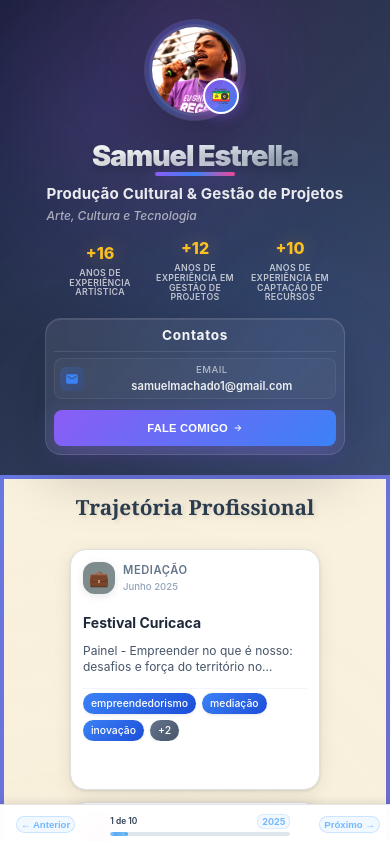
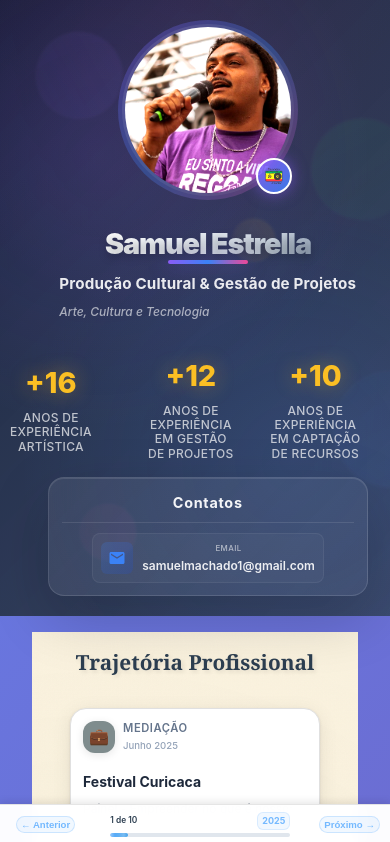
Before and after one commit to samuelmachado1/portifolioCultural, a React (Vite) app: page / in a window 390 px wide. Shown: the top 842 px of the page. Built offline with nearby package versions, Linux system fonts and the light colour scheme.

Commit message:
feat: update home layout

```diff
--- a/src/styles/portfolio.css
+++ b/src/styles/portfolio.css
@@ -929,494 +929,102 @@
   }
 }
 
-@media (max-width: 1200px) {
-  .header-content {
-    gap: 2.5rem;
+/* ===== CORREÇÕES MOBILE ESPECÍFICAS ===== */
+@media (max-width: 768px) {
+  /* Melhorar alinhamento do painel de contatos em mobile */
+  .contact-panel {
+    padding: 0.8rem !important;
+    gap: 0.6rem !important;
+    max-width: 320px !important;
+    width: 100% !important;
+    margin: 0 auto !important;
+    text-align: center !important;
   }
 
-  .main-profile {
-    gap: 2rem;
+  .contact-grid {
+    gap: 0.5rem !important;
+    align-items: center !important;
   }
 
-  .primary-name {
-    font-size: 3.2rem;
+  .contact-row {
+    justify-content: center !important;
+    max-width: 280px !important;
+    margin: 0 auto !important;
   }
 
-  .contact-panel {
-    width: 140px; /* Ajuste para telas menores */
-    min-width: 140px;
-  }
-}
-
-@media (max-width: 968px) {
-  .header-content {
-    grid-template-columns: 1fr;
-    gap: 3rem;
-    text-align: center;
-  }
-
-  .main-profile {
-    flex-direction: column;
-    gap: 2rem;
-    align-items: center;
-  }
-
-  .profile-info {
-    text-align: center;
-    align-items: center;
-  }
-
-  .name-accent {
-    left: 50%;
-    transform: translateX(-50%);
-  }
-
-  .stats-row {
-    justify-content: center;
-  }
-
-  .contact-panel {
-    width: auto; /* Largura flexível em tablets */
-    max-width: 180px; /* Ligeiramente maior em tablets */
-    margin: 0 auto;
+  .panel-title {
+    font-size: 0.9rem !important;
+    text-align: center !important;
   }
 }
 
 @media (max-width: 768px) {
-  .portfolio-header {
-    min-height: 160px !important; /* Reduzir ainda mais a altura mínima */
-    padding: 0.5rem !important;
-  }
-
-  .header-content {
-    padding: 1rem 1rem !important;
-    gap: 1.5rem !important;
-  }
-
-  .profile-info {
-    gap: 1rem !important; /* Reduzir gap entre seções */
-  }
-
-  .title-section {
-    gap: 0.3rem !important; /* Reduzir gap entre título e subtítulo */
-  }
-
-  .contact-panel {
-    padding: 0.5rem !important;
-    gap: 0.4rem !important;
-    max-width: 300px !important;
-    width: 100% !important;
-  }
-
-  .contact-grid {
-    gap: 0.3rem !important;
-  }
-
+  /* Ocultar botões de ação em mobile */
   .action-buttons {
-    margin-top: 0.3rem !important;
-  }
-
-  .panel-title {
-    font-size: 0.85rem !important;
+    display: none !important;
   }
 }
 
-@media (max-width: 480px) {
-  .portfolio-header {
-    min-height: 140px !important; /* Ainda menor para telas pequenas */
-  }
+/* ===== INÍCIO DAS MELHORIAS GLOBAIS ===== */
 
-  .header-content {
-    padding: 0.75rem 0.75rem !important;
-    gap: 1rem !important;
-  }
-
-  .primary-name {
-    font-size: 1.8rem !important;
-    line-height: 0.85 !important;
-  }
-
-  .primary-title {
-    font-size: 0.95rem !important;
-  }
-
-  .title-subtitle {
-    font-size: 0.75rem !important;
-  }
+/* Ajustes gerais para melhorar a legibilidade e o espaçamento */
+body {
+  line-height: 1.6;
+  font-size: 16px;
 }
 
-/* Layout super compacto para telas muito pequenas */
-@media (max-width: 360px) {
-  .portfolio-header {
-    min-height: 120px;
-    padding: 0.25rem;
-  }
-
-  .header-content {
-    padding: 0.75rem 0.5rem;
-    gap: 0.5rem;
-  }
-
-  .primary-name {
-    font-size: 1.8rem;
-  }
-
-  .stats-row {
-    gap: 0.5rem;
-  }
-
-  .stat-number {
-    font-size: 1rem;
-  }
-
-  .stat-label {
-    font-size: 0.55rem;
-  }
-
-  .contact-panel {
-    max-width: 260px;
-    padding: 0.5rem;
-  }
-
-  .panel-title {
-    font-size: 0.75rem;
-  }
-
-  .contact-row {
-    padding: 0.25rem;
-  }
-
-  .btn-primary {
-    padding: 0.4rem;
-    font-size: 0.65rem;
-    min-height: 32px;
-  }
+h1, h2, h3, h4, h5, h6 {
+  margin: 0;
+  padding: 0;
+  font-weight: 600;
 }
 
-/* Garantir que o board tenha espaço suficiente em mobile */
-@media (max-width: 768px) {
-  .board-container {
-    padding: 0.5rem;
-    padding-bottom: 60px; /* Espaço para o position indicator */
-    min-height: calc(100vh - 180px); /* Considera altura reduzida do header */
-  }
+p {
+  margin: 0;
+  padding: 0;
+  color: rgba(255, 255, 255, 0.9);
 }
 
-@media (max-width: 480px) {
-  .board-container {
-    padding: 0.25rem;
-    padding-bottom: 50px;
-    min-height: calc(100vh - 160px);
-  }
+/* Links */
+a {
+  color: #3b82f6;
+  text-decoration: none;
+  transition: color 0.3s ease;
 }
 
-/* ===== MELHORIAS DE RESPONSIVIDADE PARA MOBILE ===== */
-
-/* Layout mais compacto para mobile */
-@media (max-width: 768px) {
-  .portfolio-header {
-    min-height: 160px; /* Reduzir altura em tablet/mobile */
-    padding: 0.75rem;
-  }
-
-  .header-content {
-    flex-direction: column; /* Stack em mobile */
-    align-items: center;
-    gap: 1rem; /* Gap menor para mobile */
-    padding: 1.5rem 1rem;
-  }
-
-  .main-profile {
-    flex-direction: column;
-    align-items: center;
-    gap: 1.5rem;
-    text-align: center;
-  }
-
-  .avatar-container {
-    width: 120px;
-    height: 120px;
-  }
-
-  .primary-name {
-    font-size: 2.5rem;
-  }
-
-  .contact-panel {
-    width: 100%; /* Largura total em mobile */
-    max-width: 300px; /* Máximo menor para mobile */
-    padding: 0.75rem;
-    gap: 0.5rem; /* Gap menor */
-  }
-
-  .panel-title {
-    font-size: 0.9rem;
-  }
-
-  .contact-grid {
-    gap: 0.4rem; /* Gap menor entre contatos */
-  }
-
-  .contact-row {
-    padding: 0.4rem; /* Padding menor */
-  }
-
-  /* Ocultar telefone em mobile - redundante com botão "Fale comigo" */
-  .phone-row {
-    display: none !important;
-  }
-
-  .contact-filter-section {
-    display: none !important; /* Ocultar filtros completamente em mobile */
-  }
-
-  .action-buttons {
-    gap: 0.4rem;
-    margin-top: 0.5rem;
-  }
-
-  .btn-primary {
-    padding: 0.6rem;
-    font-size: 0.75rem;
-    min-height: 40px; /* Altura maior para melhor toque */
-  }
-
-  .floating-particles {
-    display: none; /* Remove partículas em mobile */
-  }
+a:hover {
+  color: #2563eb;
 }
 
-@media (max-width: 480px) {
-  .portfolio-header {
-    min-height: 140px; /* Ainda mais compacto */
-    padding: 0.5rem;
-  }
-
-  .header-content {
-    padding: 1rem 0.75rem;
-    gap: 0.75rem;
-  }
-
-  .avatar-container {
-    width: 100px;
-    height: 100px;
-  }
-
-  .primary-name {
-    font-size: 2rem;
-    line-height: 0.9;
-  }
-
-  .primary-title {
-    font-size: 1rem;
-  }
-
-  .title-subtitle {
-    font-size: 0.8rem;
-  }
-
-  .stats-row {
-    gap: 1rem;
-    flex-wrap: wrap;
-    justify-content: center;
-  }
-
-  .stat-divider {
-    display: none; /* Ocultar divisores em mobile pequeno */
-  }
-
-  .contact-panel {
-    max-width: 280px; /* Ainda menor */
-    padding: 0.6rem;
-  }
-
-  .panel-title {
-    font-size: 0.8rem;
-  }
-
-  .contact-row {
-    padding: 0.3rem;
-  }
-
-  .contact-icon {
-    width: 24px;
-    height: 24px;
-  }
-
-  .contact-icon svg {
-    width: 14px;
-    height: 14px;
-  }
-
-  .contact-label {
-    font-size: 0.6rem;
-  }
-
-  .contact-value {
-    font-size: 0.7rem;
-  }
-
-  .btn-primary {
-    padding: 0.5rem;
-    font-size: 0.7rem;
-    min-height: 36px;
-  }
+/* Botões */
+button {
+  cursor: pointer;
+  transition: background 0.3s ease, transform 0.3s ease;
 }
 
-/* Layout super compacto para telas muito pequenas */
-@media (max-width: 360px) {
-  .portfolio-header {
-    min-height: 120px;
-    padding: 0.25rem;
-  }
-
-  .header-content {
-    padding: 0.75rem 0.5rem;
-    gap: 0.5rem;
-  }
-
-  .primary-name {
-    font-size: 1.8rem;
-  }
-
-  .stats-row {
-    gap: 0.5rem;
-  }
-
-  .stat-number {
-    font-size: 1rem;
-  }
-
-  .stat-label {
-    font-size: 0.55rem;
-  }
-
-  .contact-panel {
-    max-width: 260px;
-    padding: 0.5rem;
-  }
-
-  .panel-title {
-    font-size: 0.75rem;
-  }
-
-  .contact-row {
-    padding: 0.25rem;
-  }
-
-  .btn-primary {
-    padding: 0.4rem;
-    font-size: 0.65rem;
-    min-height: 32px;
-  }
+button:hover {
+  transform: translateY(-2px);
 }
 
-/* Garantir que o board tenha espaço suficiente em mobile */
-@media (max-width: 768px) {
-  .board-container {
-    padding: 0.5rem;
-    padding-bottom: 60px; /* Espaço para o position indicator */
-    min-height: calc(100vh - 180px); /* Considera altura reduzida do header */
-  }
+/* ===== FIM DAS MELHORIAS GLOBAIS ===== */
+
+/* ===== INÍCIO DAS OTIMIZAÇÕES DE PERFORMANCE ===== */
+
+/* Reduzir a complexidade das sombras para melhorar a performance em dispositivos móveis */
+.portfolio-header {
+  box-shadow: none;
 }
 
-@media (max-width: 480px) {
-  .board-container {
-    padding: 0.25rem;
-    padding-bottom: 50px;
-    min-height: calc(100vh - 160px);
-  }
+.avatar-ring-outer {
+  box-shadow: none;
 }
 
-/* ===== OTIMIZAÇÕES ESPECÍFICAS PARA MOBILE ===== */
-
-/* Ocultar telefone em mobile para economizar espaço */
-@media (max-width: 768px) {
-  .phone-row {
-    display: none !important;
-  }
-
-  /* Manter estatísticas numa linha horizontal para economizar espaço vertical */
-  .stats-row {
-    flex-direction: row !important;
-    flex-wrap: nowrap !important;
-    justify-content: space-between !important;
-    gap: 0.5rem !important;
-    width: 100%;
-    max-width: 300px;
-    margin: 0 auto;
-  }
-
-  .stat-item {
-    flex: 1;
-    min-width: auto !important;
-    text-align: center;
-  }
-
-  .stat-divider {
-    width: 1px;
-    height: 30px;
-    flex-shrink: 0;
-  }
-
-  /* Reduzir ainda mais o tamanho das estatísticas para caber em linha */
-  .stat-number {
-    font-size: 1.1rem !important;
-    line-height: 1.2;
-  }
-
-  .stat-label {
-    font-size: 0.6rem !important;
-    line-height: 1.1;
-    font-weight: 600;
-  }
+.btn-primary,
+.btn-secondary {
+  box-shadow: none;
 }
 
-@media (max-width: 480px) {
-  /* Em telas muito pequenas, manter ainda mais compacto */
-  .stats-row {
-    gap: 0.3rem !important;
-    max-width: 280px;
-  }
-
-  .stat-number {
-    font-size: 1rem !important;
-  }
-
-  .stat-label {
-    font-size: 0.55rem !important;
-  }
-
-  .stat-divider {
-    height: 25px;
-  }
-}
-
-/* ===== RESPONSIVIDADE PARA SCROLL ===== */
-@media (max-height: 700px) {
-  .portfolio-header {
-    min-height: 180px; /* Reduz altura do header em telas baixas */
-  }
-
-  .board-container {
-    padding-bottom: 50px; /* Reduz padding bottom */
-  }
-}
-
-@media (max-height: 600px) {
-  .portfolio-header {
-    min-height: 150px; /* Reduz ainda mais em telas muito baixas */
-  }
-
-  .header-content {
-    padding: 1rem; /* Reduz padding do header */
-  }
-
-  .board-container {
-    padding: 0.5rem 1rem;
-    padding-bottom: 30px;
-  }
-}
+/* ===== FIM DAS OTIMIZAÇÕES DE PERFORMANCE ===== */
 
 /* ===== SCROLL SUAVE PARA TODA A PÁGINA ===== */
 html {
```
